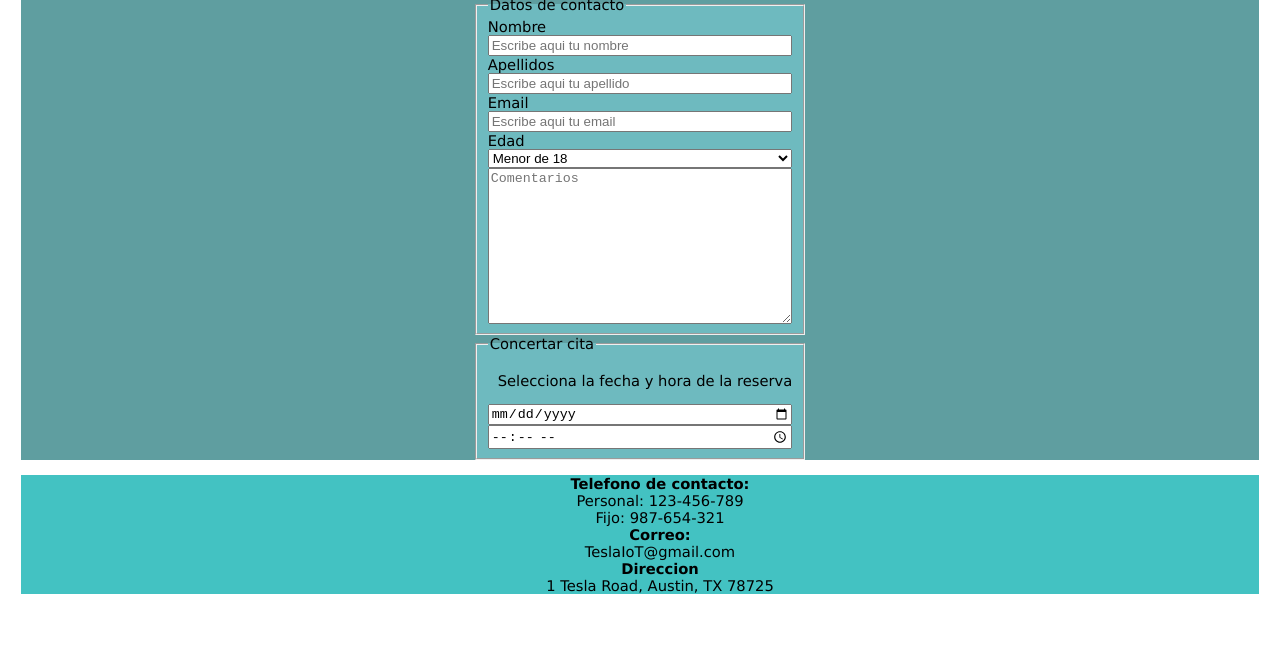
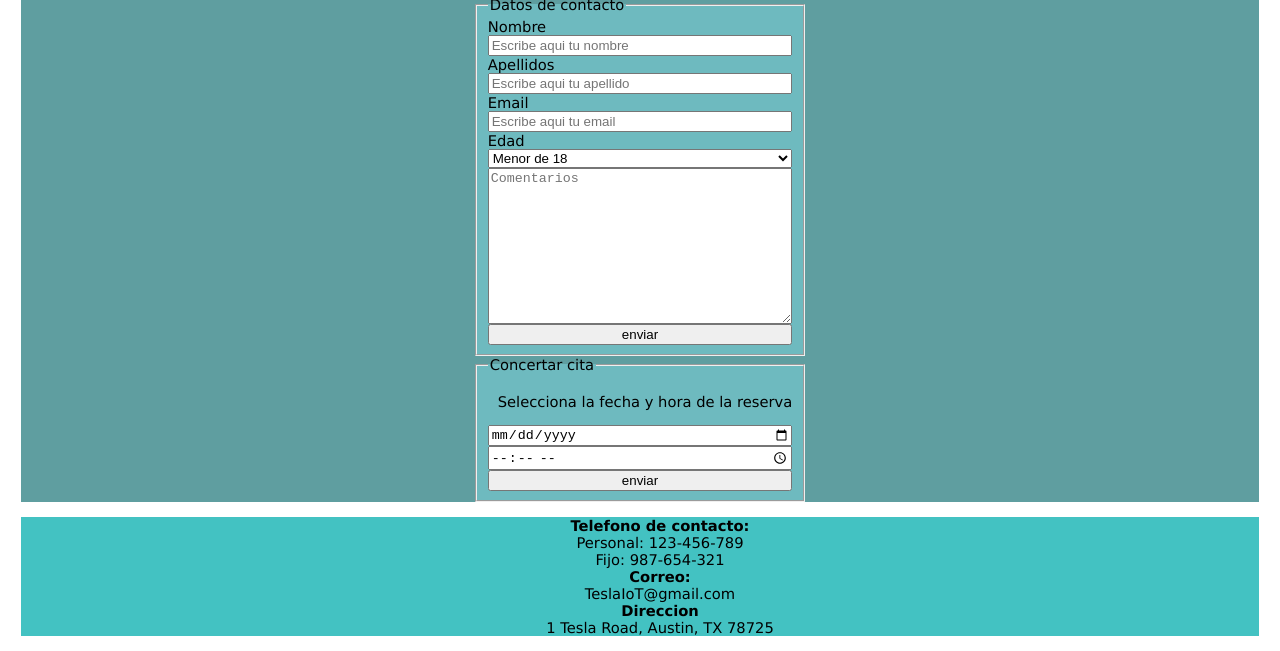
Before and after one commit to Txemaaa/ENTREGABLE-1, a plain HTML site: page Formulario.html in a window 1280 px wide. Shown: the part 176-827 px from the top of the page. Before the commit the page ends 800 px from the top, so only its background shows below. Drawn offline with Linux system fonts and the light colour scheme.

Commit message:
Ultimos comentarios de codigo css y pequeñoa arreglo de fomrualrio.html

```diff
--- a/Formulario.html
+++ b/Formulario.html
@@ -45,6 +45,8 @@
                     </select>
 
                     <textarea name="Comentarios" id="Comentario" cols="10" rows="10" placeholder="Comentarios"></textarea>
+
+                    <input type="submit" value="enviar">
                 </fieldset>
 
                 <fieldset class="campo-contacto">
@@ -56,6 +58,8 @@
 
                     <label for="campo-hora"></label>
                     <input type="time">
+
+                    <input type="submit" value="enviar">
 
                 </fieldset>
             </div>
```
Also changed, not shown: CSS/estilos.css (+7 -0 lines).
